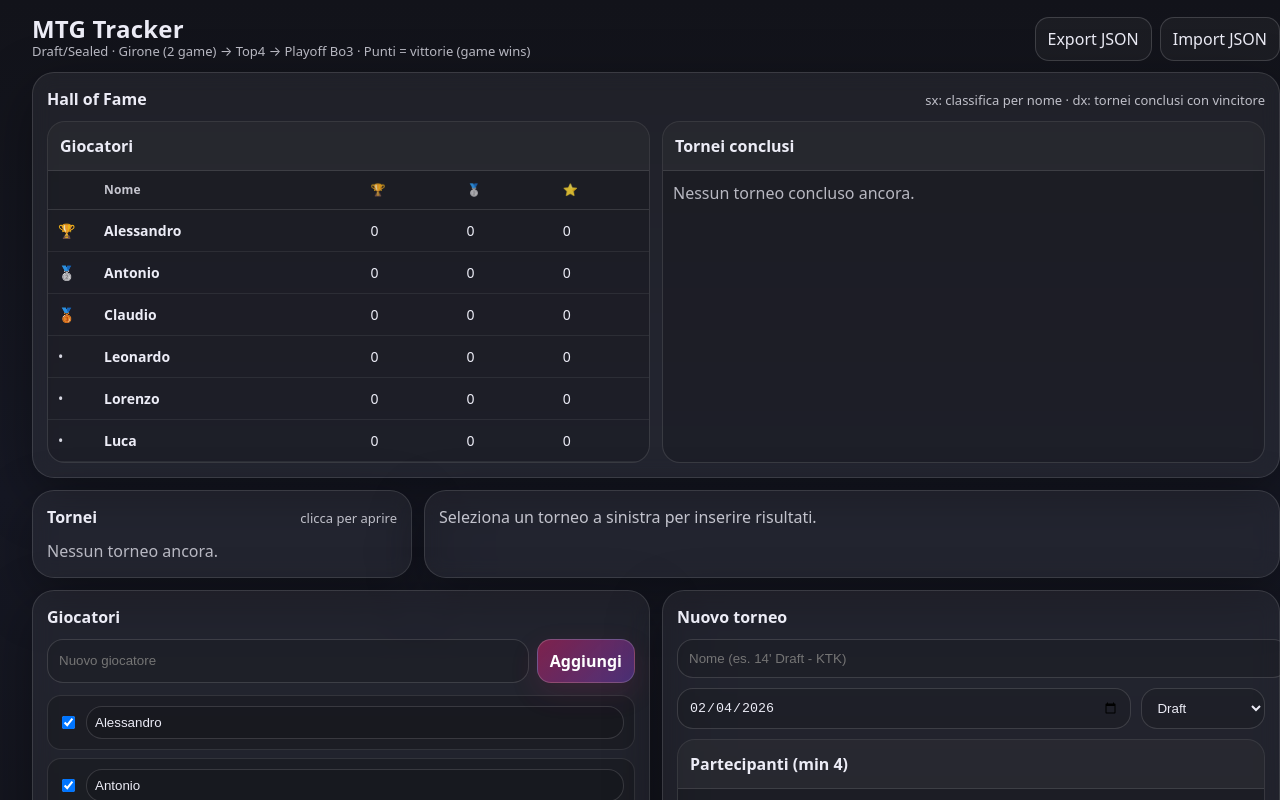
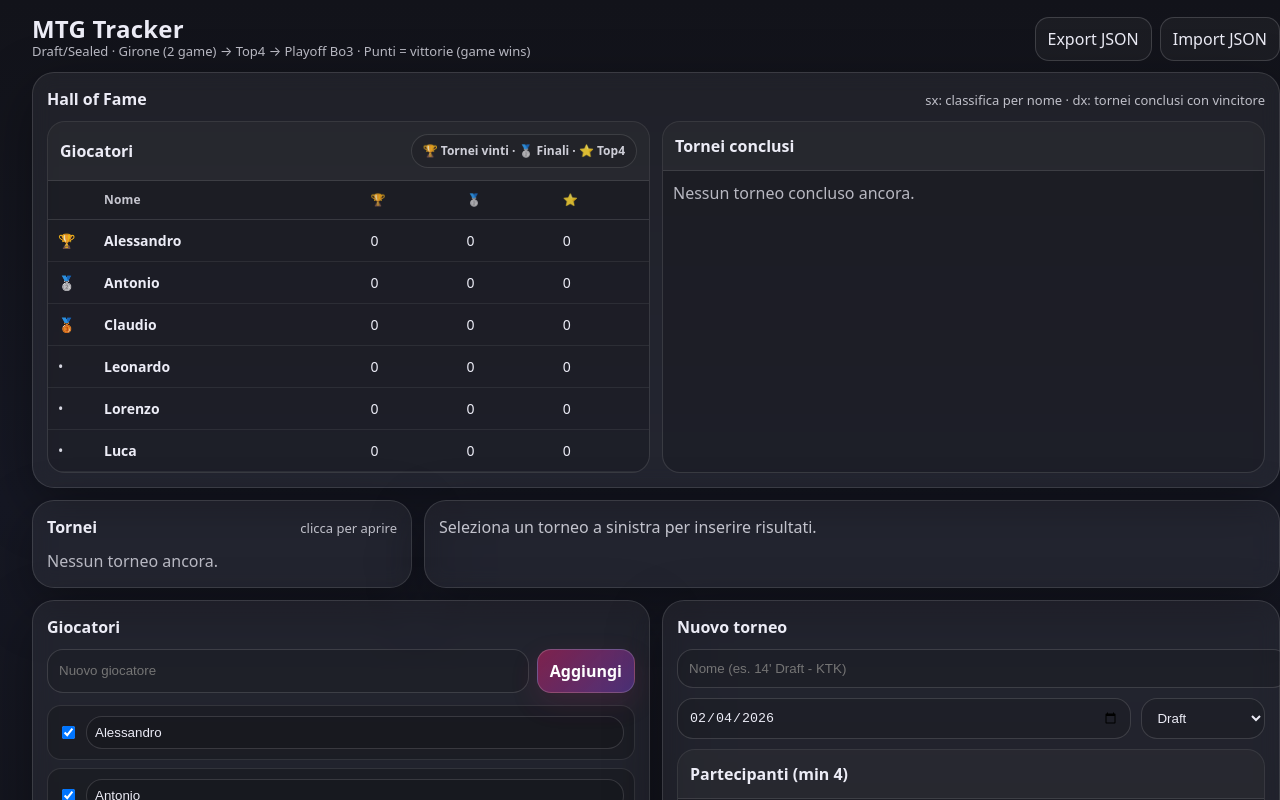
Before and after one commit to Kearney89/MTG, a React (Vite) app: page / in a window 1280 px wide. Shown: the top 800 px of the page. Built offline with nearby package versions, Linux system fonts and the light colour scheme.

Commit message:
adding legenda

```diff
--- a/src/App.tsx
+++ b/src/App.tsx
@@ -573,8 +573,24 @@
         <div style={{ ...S.grid2, marginTop: 10 }}>
           {/* Left: standings by name + cups left */}
           <div style={S.panel}>
-            <div style={S.panelHeader}>Giocatori</div>
-            <div style={{ overflowX: "auto" }}>
+          <div
+            style={{
+              ...S.panelHeader,
+              display: "flex",
+              justifyContent: "space-between",
+              alignItems: "center",
+              gap: 12,
+              flexWrap: "wrap",
+            }}
+          >
+            <span>Giocatori</span>
+            <span style={{ ...S.chip, fontSize: 12, opacity: 0.85 }}>
+              🏆 Tornei vinti · 🥈 Finali · ⭐ Top4
+            </span>
+          </div>
+
+          <div style={{ overflowX: "auto" }}>
+
               <table style={S.table}>
                 <thead>
                   <tr>
```
